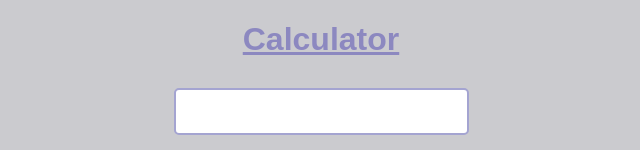
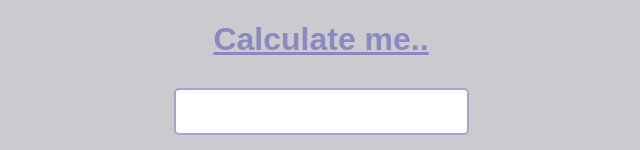
Before and after one commit to ummehanihussain0/calculator, a plain HTML site: page index.html in a window 1280 px wide. Shown: the top 150 px of the page, without its empty margins (327-967 px from the left). Drawn offline with Linux system fonts and the light colour scheme.

Commit message:
Update index.html

```diff
--- a/index.html
+++ b/index.html
@@ -9,7 +9,7 @@
   <script src="script.js"></script>
 </head>
 <body>
-  <h1 class="text-center">Calculator</h1>
+  <h1 class="text-center">Calculate me..</h1>
   <div class="container flex flex-col items-center mx-auto m-w-20">
     <div class="row">
       <input class="input" type="text"/>
```
